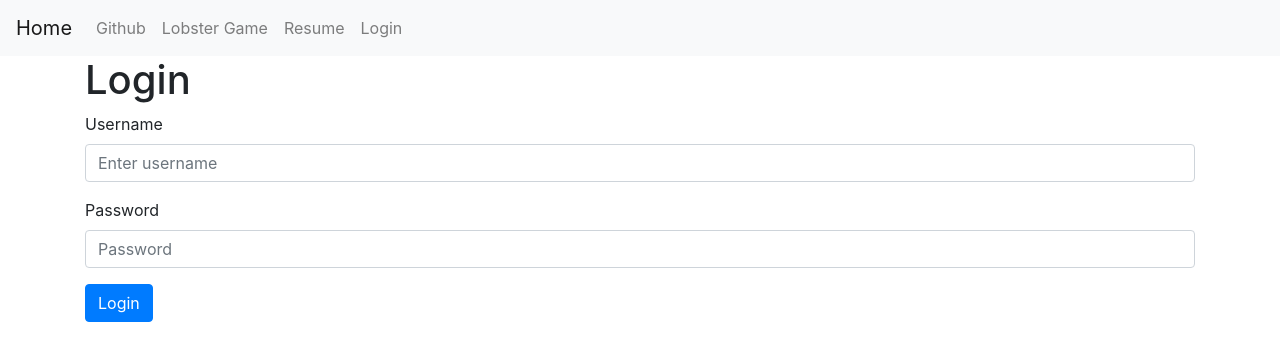
After one commit to AiryShift/homepage, a Flask app: page /login in a window 1280 px wide. The commit adds this page. Shown: the top 361 px of the page. Run offline with Flask 2, Linux system fonts and the light colour scheme; some libraries are stand-ins or nearby versions.

Commit message:
Add a login

```diff
--- a/app.py
+++ b/app.py
@@ -2,16 +2,61 @@ import os
 import subprocess
 import time
 
-from flask import Flask, redirect, render_template, send_from_directory, url_for
+from flask import (Flask, abort, redirect, render_template, request,
+                   send_from_directory, url_for)
+from flask_login import (LoginManager, UserMixin, login_required, login_user,
+                         logout_user)
 
 cv_last_build = None
 BUILD_INTERVAL = 60 * 60
+MASTER_USERNAME = os.environ.get('MASTER_USERNAME', default='admin')
+MASTER_PASSWORD = os.environ.get('MASTER_PASSWORD', default='admin')
 app = Flask(__name__)
+app.config['SECRET_KEY'] = os.environ.get('SECRET_KEY', default=os.urandom(16))
+
+login_manager = LoginManager()
+login_manager.init_app(app)
+
+
+class User(UserMixin):
+    def get_id(self):
+        return '0'
+
+
+MASTER_USER = User()
+
+
+@login_manager.user_loader
+def load_user(user_id):
+    return MASTER_USER
 
 
 @app.route('/')
 def index():
     return render_template('index.html')
+
+
+@app.route('/login', methods=['GET', 'POST'])
+def login():
+    if request.method == 'GET':
+        return render_template('login.html')
+    elif request.method == 'POST':
+        username, password = request.form['username'], request.form['password']
+        app.logger.info(
+            'Login with user: {}, pass: {}'.format(username, password))
+        if username == MASTER_USERNAME and password == MASTER_PASSWORD:
+            login_user(MASTER_USER)
+            next_url = request.args.get('next')
+            return redirect(next_url or url_for('index'))
+        return render_template('login.html')
+    abort(404)
+
+
+@app.route('/logout')
+@login_required
+def logout():
+    logout_user()
+    return redirect(url_for('index'))
 
 
 @app.route('/cv')
@@ -32,4 +77,5 @@ def cv():
 
 
 if __name__ == '__main__':
+    app.debug = True
     app.run()
--- a/requirements.txt
+++ b/requirements.txt
@@ -1,5 +1,6 @@
 click==6.7
 Flask==1.0.2
+Flask-Login==0.4.1
 itsdangerous==0.24
 Jinja2==2.10
 MarkupSafe==1.0
--- a/templates/base.html
+++ b/templates/base.html
@@ -20,6 +20,13 @@
 			<a class="nav-item nav-link" href="https://github.com/AiryShift">Github</a>
 			<a class="nav-item nav-link" href="http://lobster.artymove.me">Lobster Game</a>
 			<a class="nav-item nav-link" href="{{ url_for('cv') }}">Resume</a>
+			<div class="mr-2">
+				{% if current_user.is_authenticated %}
+				<a class="nav-item nav-link" href="{{ url_for('logout') }}">Logout</a>
+				{% else %}
+				<a class="nav-item nav-link" href="{{ url_for('login') }}">Login</a>
+				{% endif %}
+			</div>
 		</div>
 	</nav>
 
--- /dev/null
+++ b/templates/login.html
@@ -0,0 +1,14 @@
+{% extends "base.html" %} {% block body %}
+<h1>Login</h1>
+<form method="POST">
+	<div class="form-group">
+		<label for="input-user">Username</label>
+		<input type="text" class="form-control" id="input-username" name="username" placeholder="Enter username">
+	</div>
+	<div class="form-group">
+		<label for="input-password">Password</label>
+		<input type="password" class="form-control" id="input-password" name="password" placeholder="Password">
+	</div>
+	<button type="submit" class="btn btn-primary">Login</button>
+</form>
+{% endblock body %}
```
